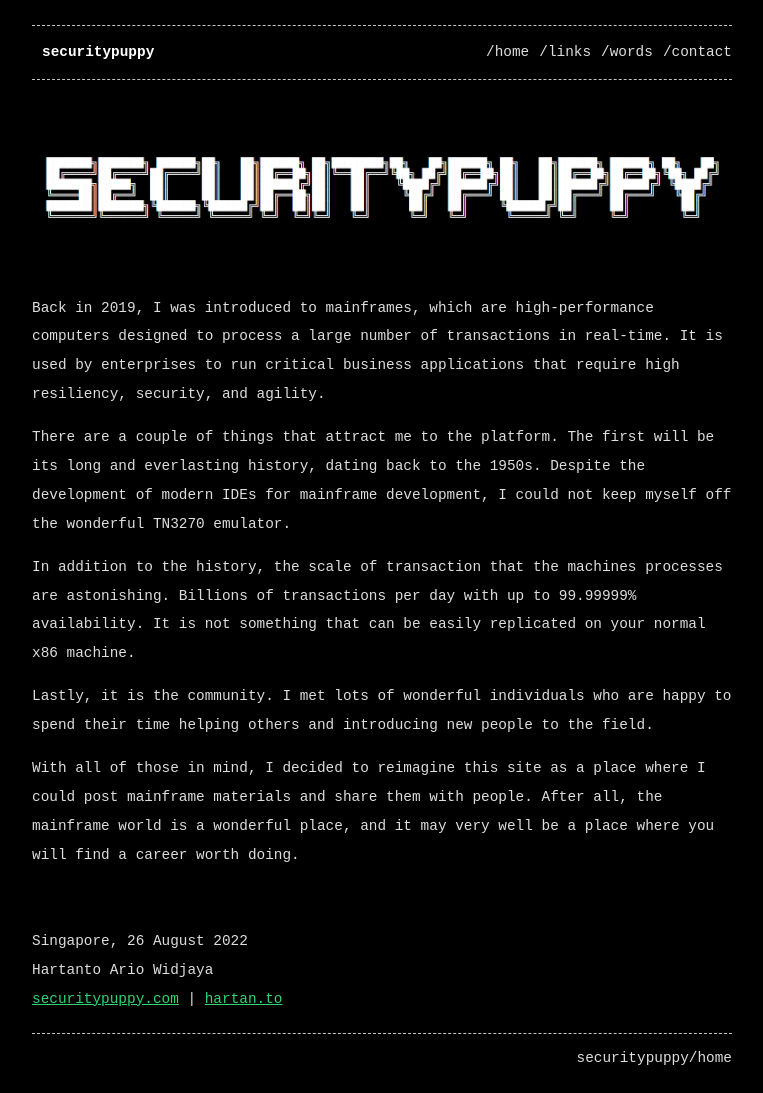
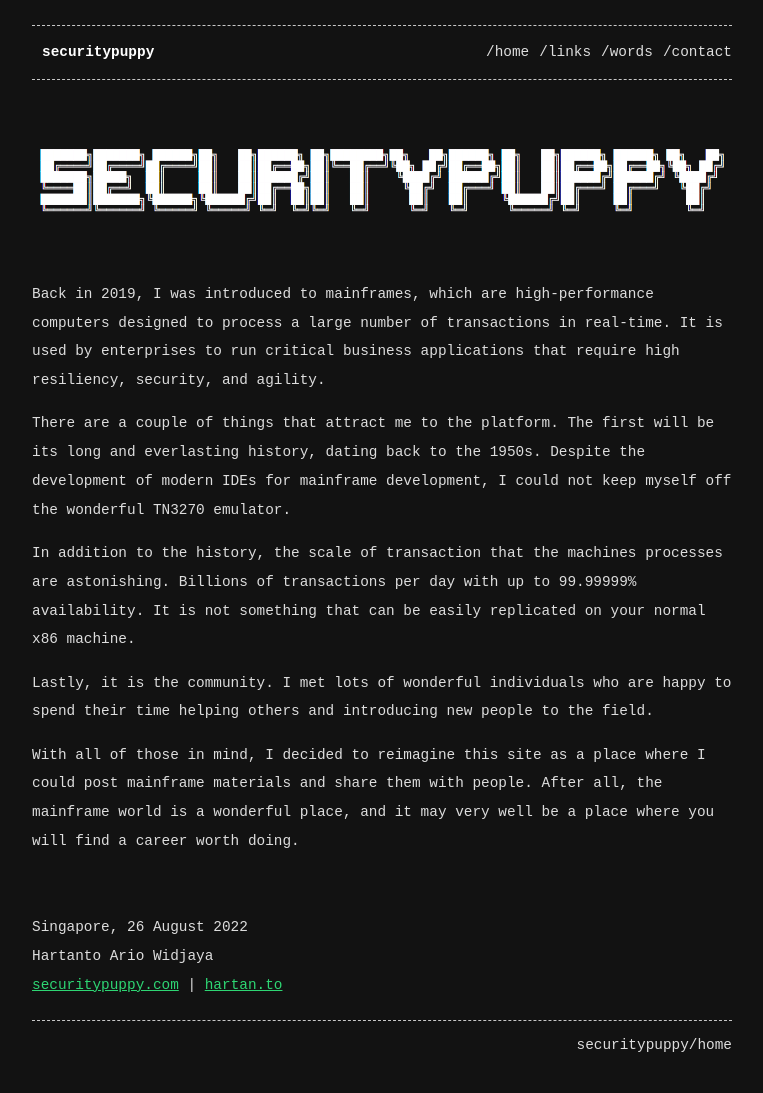
Before and after one commit to tanto259/securitypuppy, a Jekyll site: the page built from index.md, in a window 1280 px wide. Shown: the whole page, without its empty margins (258-1021 px from the left). Built offline with Jekyll 4.4.1, drawn with Linux system fonts in a browser that asks for light colours; some web fonts are replaced.

Commit message:
Change background color

```diff
--- a/assets/css/main.scss
+++ b/assets/css/main.scss
@@ -9,7 +9,7 @@
 :root {
 
   --main-color: white;
-  --bg-color: black;
+  --bg-color: #121212;
 
   --text-color: #DDD;
   --pop-color: white;
@@ -64,4 +64,4 @@ ul :not(.menu) > ul > li:before { content: "*";  margin-right: 9px; }
 div.error_box { margin: 100px; text-align: center; }
 div.error_box h1 { font-size: 2em; }
 
-*::selection { background-color: var(--light-alt-color); color: black; }
+*::selection { background-color: var(--light-alt-color); color: #121212; }
```
Also changed, not shown: assets/img/theme_logo.png.
